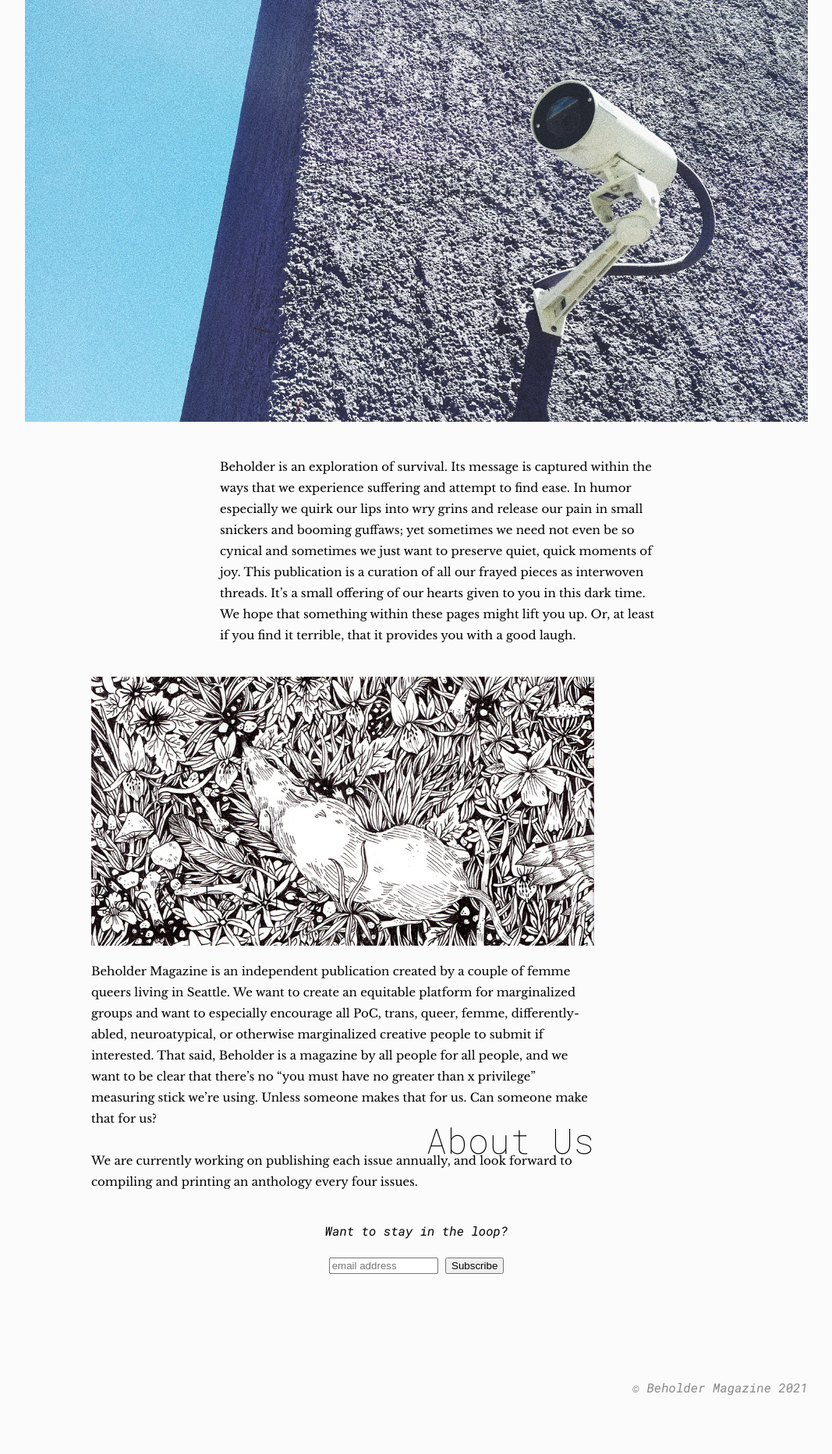
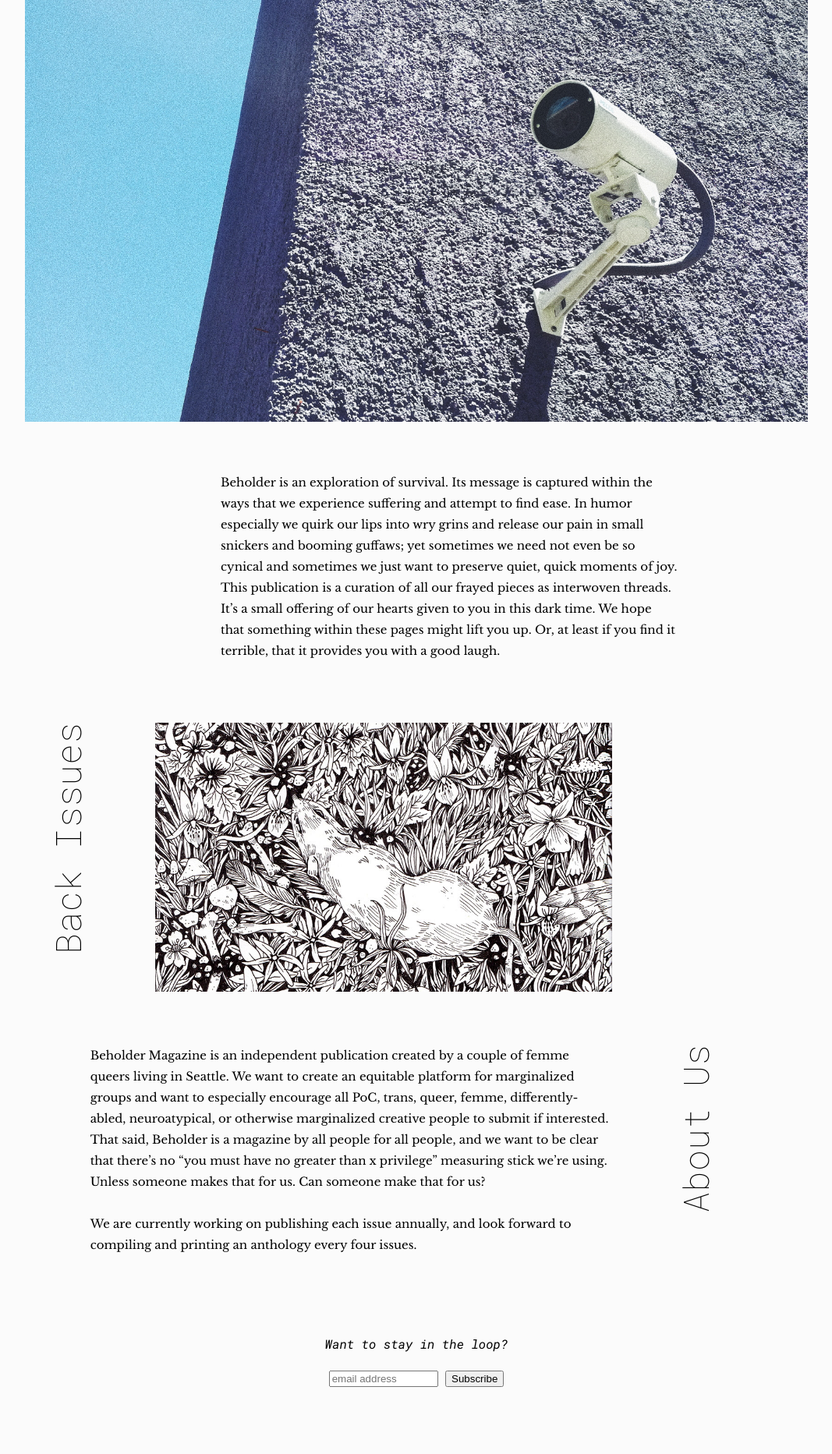
Before and after one commit to lewzsh/beholder, a Django app: page /beholder/ in a window 1280 px wide. Shown: the part 122-1987 px from the top of the page at 78% size, without its empty margins (106-1173 px from the left). Before the commit the page ends 1912 px from the top, so only its background shows below. Run offline with Django 3.2, Linux system fonts and the light colour scheme.

Commit message:
updates to html/css for index layout

```diff
--- a/beholder/static/beholder/styles.css
+++ b/beholder/static/beholder/styles.css
@@ -62,6 +62,7 @@ nav a {
     font-style: italic;
 }
 
+
 /* Grid */
 .header {
     grid-area: header;
@@ -79,7 +80,10 @@ nav a {
     grid-area: footer;
 }
 
+
 /* Display by screen size */
+
+/* Base */
 .wrapper {
     display: grid;
     gap: 0px;
@@ -90,20 +94,6 @@ nav a {
         "footer";
 }
 
-div#backissues > img {
-    max-width: 100%;
-    width: 480px;
-    height: 300px;
-    object-fit: cover;
-}
-
-img#latestcover {
-    max-width: 100%;
-    min-width: 100%;
-    height: auto;
-    object-fit: cover;
-}
-
 nav ul {
     display: flex;
     flex-direction: column;
@@ -112,7 +102,25 @@ nav ul {
     gap: 10px;
 }
 
+/* Index */
+img#latestcover {
+    max-width: 100%;
+    min-width: 100%;
+    height: auto;
+    object-fit: cover;
+}
+
+#issuelist > img {
+    max-width: 100%;
+    width: 480px;
+    height: 300px;
+    object-fit: cover;
+}
+
+
 @media (min-width: 490px) { /* 490 and larger */
+
+    /* Base */
     .wrapper {
         grid-template-columns: 3fr 1fr;
         grid-template-areas:
@@ -131,6 +139,8 @@ nav ul {
 }
 
 @media (min-width: 780px) { /* 780 and larger */
+
+    /* Base */
     .wrapper {
         grid-template-columns: 2fr 2fr 2fr;
         grid-template-areas:
@@ -151,47 +161,6 @@ nav ul {
         margin-bottom: 0em;
     }
 
-    img#latestcover {
-        height: 542px;
-        object-fit: cover;
-    }
-
-    div#intro {
-        position: relative;
-        margin-top: 40px;
-        margin-left:250px;
-        max-width: 560px;
-    }
-
-    div#backissues {
-        position: relative;
-        margin-left:85px;
-        margin-top: 40px;
-    }
-
-    div#backissues > img {
-        width: 645px;
-        height: 345px;
-        object-fit: cover;
-    }
-
-    div#aboutus {
-        position: relative;
-        max-width: 645px;
-        margin-left:85px;
-    }
-
-    h1.rotater {
-        /* Abs positioning makes it not take up vert space */
-        position: relative;
-        top: 0;
-        left: 0;
-
-        /* Rotate from top left corner (not default) */
-        transform-origin: 0 0;
-        transform: rotate(-90deg);
-    }
-
     footer {
         margin-top: 70px;
         margin-right: 0px;
@@ -200,4 +169,69 @@ nav ul {
         text-align:right;
     }
 
+    /* Index */
+    .rotate {
+        /* sideways-lr wasn't supported yet */
+        writing-mode: vertical-rl;
+        margin: 0em;
+        line-height: 1em;
+        transform: rotate(180deg);
+    }
+
+    img#latestcover {
+        height: 542px;
+        object-fit: cover
+    }
+
+    #intro {
+        display: grid;
+        grid-template-columns: repeat(12, 1fr);
+    }
+    #intro > p {
+        grid-column: 4 / 11;
+        margin-top: 4em;
+    }
+
+    #backissues {
+        display: grid;
+        grid-template-columns: repeat(12, 1fr);
+        margin-top: 4em;
+    }
+    #archiveheader {
+        grid-column: 1 / 2;
+        display: flex;
+        align-items: flex-start;
+        margin-left: 2em;
+    }
+    #issuelist {
+        grid-column: 3 / 10;
+    }
+    #issuelist > img {
+        width: 645px;
+        height: 345px;
+        object-fit: cover;
+        max-width: 100%;
+    }
+
+    #aboutus {
+        display: grid;
+        grid-template-columns: repeat(12, 1fr);
+        margin-top: 4em;
+        margin-bottom: 4em;
+    }
+    #aboutheader {
+        grid-column: 11 / 12;
+        order: 1;
+        display: flex;
+        align-items: flex-start;
+    }
+    #abouttext {
+        grid-column: 2 / 10;
+        order: 0;
+        max-width: 100%;
+    }
+    #abouttext > p {
+        margin-top: 0em;
+    }
+
 }
--- a/beholder/templates/beholder/index.html
+++ b/beholder/templates/beholder/index.html
@@ -1,7 +1,7 @@
 {% extends 'base.html' %}
 {% load static %}
+
 {% block content %}
-
 
     <img id="latestcover" src="{% static 'beholder/images/camera_web.jpg' %}" alt="issue 2 cover image">
 
@@ -16,14 +16,19 @@
     </div>
 
     <div id="backissues">
-    <h1 class="rotate" style="position: absolute;bottom: 0;left: 0;">
-        Back Issues
-    </h1>
+        <div id="archiveheader">
+            <h1 class="rotate">Back Issues</h1>
+        </div>
+        <div id="issuelist">
             <img src="{% static 'beholder/images/Rat.jpg' %}" alt="issue 1 cover image">
+        </div>
     </div>
 
     <div id="aboutus">
-    <h1 class="rotate" style="position: absolute;bottom: 0;right: 0;">About Us</h1>
+        <div id="aboutheader">
+            <h1 class="rotate" style="">About Us</h1>
+        </div>
+        <div id="abouttext">
             <p>
             Beholder Magazine is an independent publication created by a couple of femme queers living in Seattle.
             We want to create an equitable platform for marginalized groups and want to especially encourage all PoC, trans, queer, femme,
@@ -33,6 +38,7 @@
             <br><br>
             We are currently working on publishing each issue annually, and look forward to compiling and printing an anthology every four issues.
             </p>
+        </div>
     </div>
 
     <div id="newssub">
```
Also changed, not shown: beholder/static/beholder/index.css (+6 -6 lines). Lines whose indentation alone changed are shown as unchanged.
